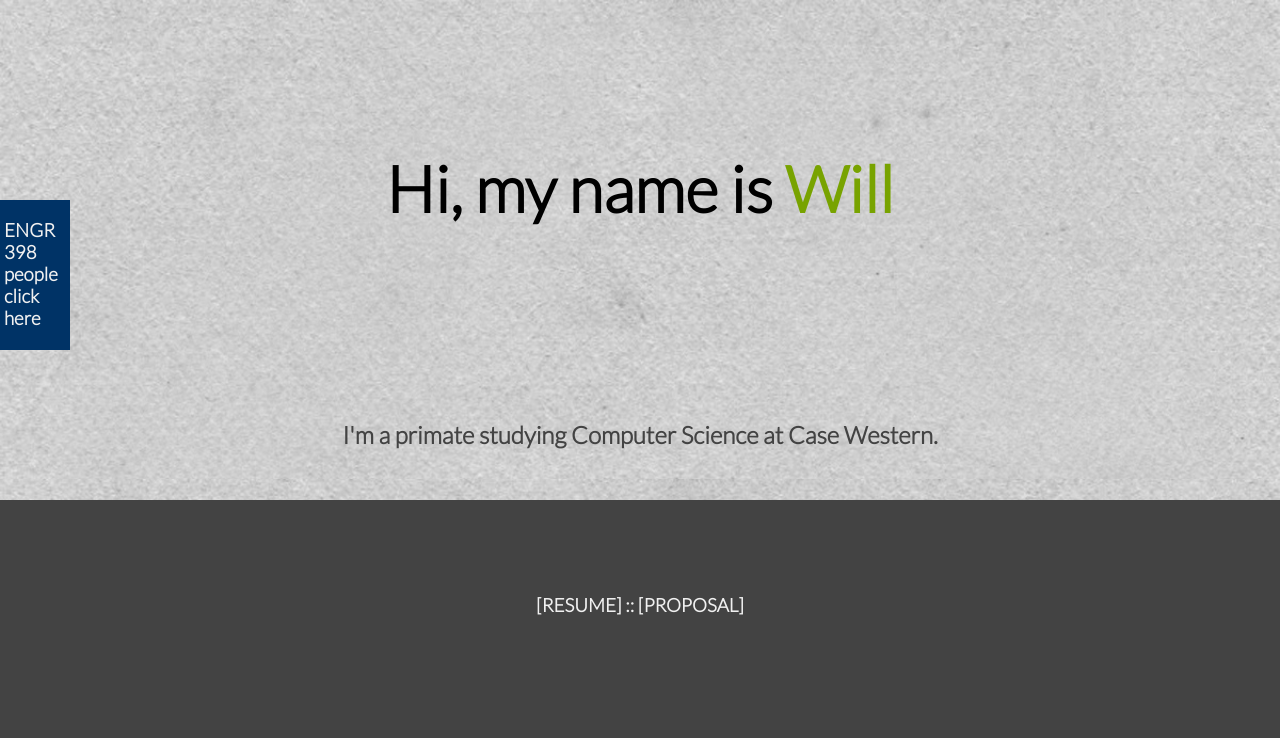
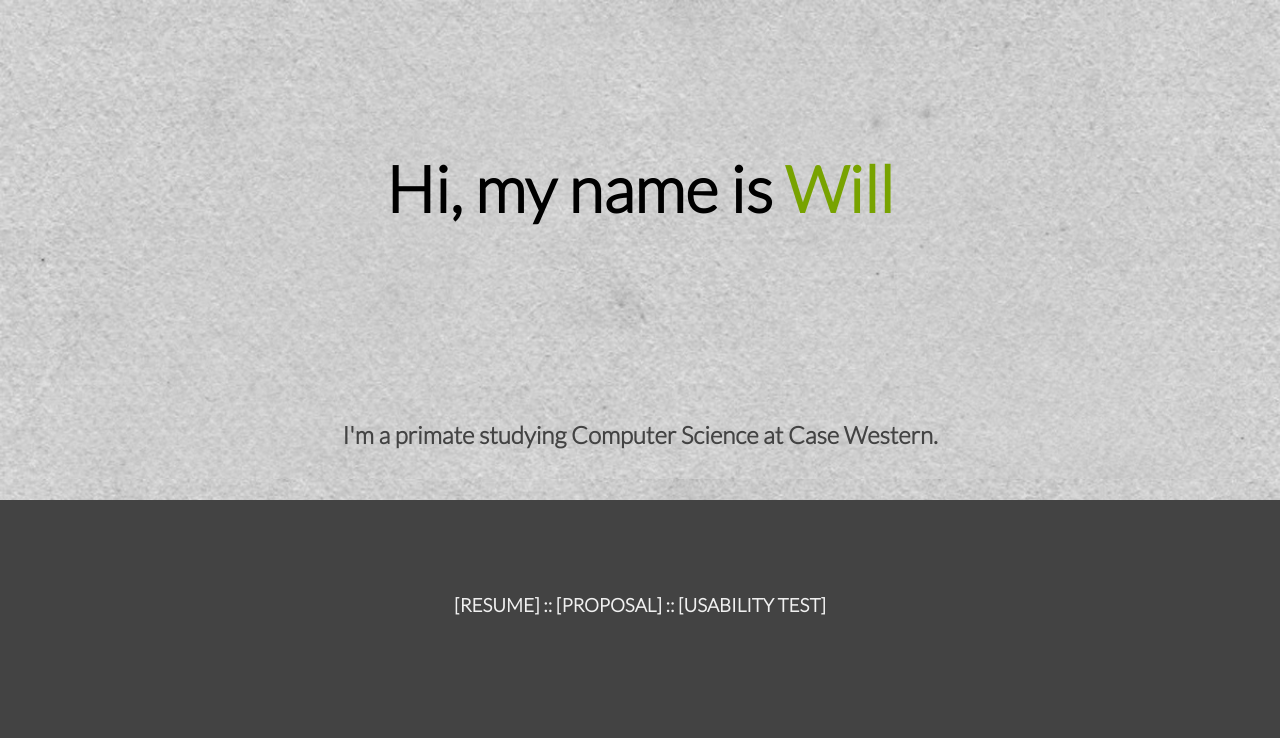
Before and after one commit to wbw20/wetterstendesign.com, a plain HTML site: page index.html in a window 1280 px wide. Shown: the top 738 px of the page. Drawn offline with nearby package versions, Linux system fonts and the light colour scheme.

Commit message:
simplify

```diff
--- a/css/style.css
+++ b/css/style.css
@@ -20,20 +20,6 @@ h3 a:link, a:visited {
   -webkit-transition: all 0.3s ease;
   -moz-transition: all 0.3s ease;
   -o-transition: all 0.3s ease;
-}
-
-div.survey {
-  position: fixed;
-  top: 200px;
-  left: 0px;
-  height: 150px;
-  width: 70px;
-  background-color: #003366;
-  cursor: pointer;
-}
-
-div.survey h3 {
-  margin-left: 4px;
 }
 
 div.header h3 a:hover {
--- a/index.html
+++ b/index.html
@@ -34,13 +34,6 @@
     </script>
   </head>
   <body>
-    <a id="survey" href="https://docs.google.com/a/case.edu/forms/d/1tvBvFkZuPvpXIYOYy8uye0-qRBHr5JO1i8aj8sK04eE/viewform" target="_blank">
-      <div class="survey">
-        <h3 class="light">
-          ENGR 398 people click here
-        </h3>
-      </div>
-    </a>
     <div id="home" class="header">
       <h1>
         Hi, my name is <span class="green">Will</span>
@@ -53,7 +46,8 @@
     <div class="resume">
       <h3 class="light">
         <a class="light" href="files/resume.pdf" target="_blank">[RESUME]</a> ::
-        <a class="light" href="files/swipe_proposal.pdf" target="_blank">[PROPOSAL]</a>
+        <a class="light" href="files/swipe_proposal.pdf" target="_blank">[PROPOSAL]</a> ::
+        <a class="light" href="https://docs.google.com/a/case.edu/forms/d/1tvBvFkZuPvpXIYOYy8uye0-qRBHr5JO1i8aj8sK04eE/viewform" target="_blank">[USABILITY TEST]</a>
       </h3>
       <div class="nav">
         <span id="home_nav" href="#home">
```
